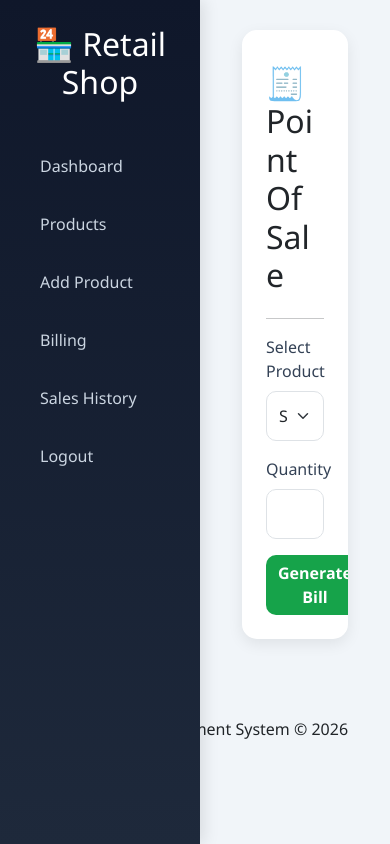
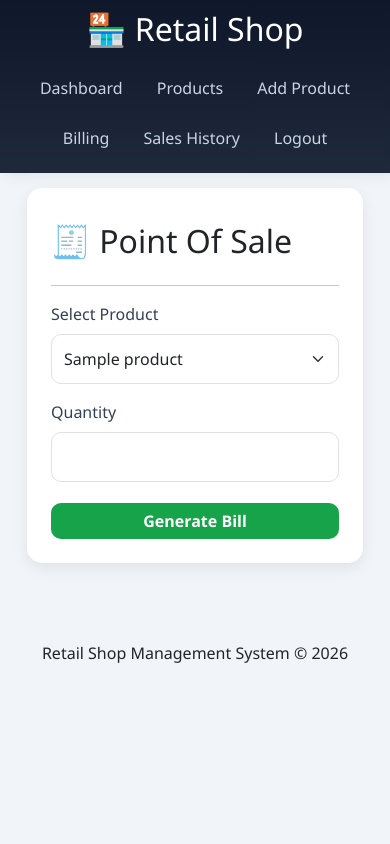
Before and after one commit to devaesack/retail-shop-management-system, a Flask app: page /billing in a window 390 px wide. Run offline with Flask 3, Linux system fonts and the light colour scheme; a database or web service that is not in the repository returns one stand-in record (values such as "Sample title"); some libraries are stand-ins or nearby versions.

Commit message:
Mobile responsive UI improvements

```diff
--- a/static/css/style.css
+++ b/static/css/style.css
@@ -297,3 +297,50 @@ label{
     background:#2563eb;
     color:white;
 }
+@media screen and (max-width: 768px){
+
+    .sidebar{
+        width:100%;
+        height:auto;
+        position:relative;
+        display:flex;
+        flex-wrap:wrap;
+        justify-content:center;
+        padding:10px;
+    }
+
+    .sidebar h3{
+        width:100%;
+        text-align:center;
+        margin-bottom:15px;
+    }
+
+    .sidebar a{
+        margin:5px;
+        padding:8px 12px;
+    }
+
+    .content{
+        margin-left:0;
+        width:100%;
+        padding:15px;
+    }
+
+    .card{
+        margin-bottom:15px;
+    }
+
+    .table{
+        display:block;
+        overflow-x:auto;
+    }
+
+    .login-card{
+        width:95%;
+    }
+
+    .btn{
+        width:100%;
+        margin-top:5px;
+    }
+}
--- a/templates/add_product.html
+++ b/templates/add_product.html
@@ -2,7 +2,7 @@
 
 {% block content %}
 
-<div class="container">
+<div class="container-fluid">
 
     <div class="card p-4">
 
--- a/templates/base.html
+++ b/templates/base.html
@@ -14,6 +14,8 @@ Retail Shop Management System
     rel="stylesheet"
     href="{{ url_for('static',
     filename='css/style.css') }}">
+
+    <meta name="viewport" content="width=device-width, initial-scale=1.0">
 
 </head>
 
--- a/templates/billing.html
+++ b/templates/billing.html
@@ -2,7 +2,7 @@
 
 {% block content %}
 
-<div class="container">
+<div class="container-fluid">
 
 <div class="card p-4">
 
--- a/templates/edit_product.html
+++ b/templates/edit_product.html
@@ -2,7 +2,7 @@
 
 {% block content %}
 
-<div class="container">
+<div class="container-fluid">
 
 <div class="card p-4">
 
--- a/templates/login.html
+++ b/templates/login.html
@@ -12,6 +12,8 @@
     <link
     rel="stylesheet"
     href="{{ url_for('static', filename='css/style.css') }}">
+
+    <meta name="viewport" content="width=device-width, initial-scale=1.0">
 
 </head>
 
--- a/templates/products.html
+++ b/templates/products.html
@@ -42,6 +42,7 @@
     </form>
 
     <br>
+    <div class="table-responsive">
 
     <table class="table table-bordered table-striped table-hover">
 
@@ -120,7 +121,7 @@ Delete
         </tbody>
 
     </table>
-
+</div>
 </div>
 
 {% endblock %}
```
Also changed, not shown: templates/dashboard.html (+4 -4 lines).
